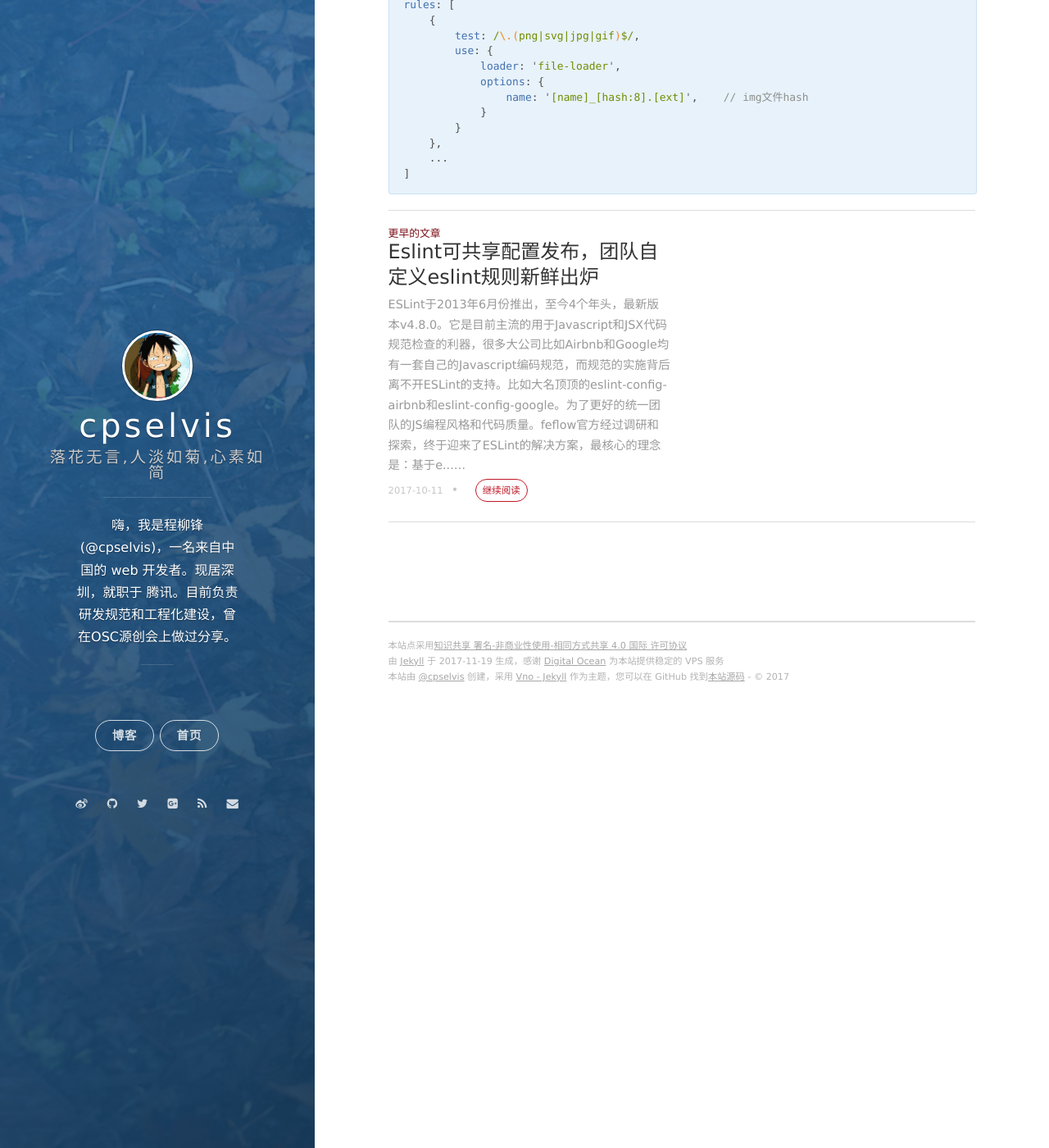
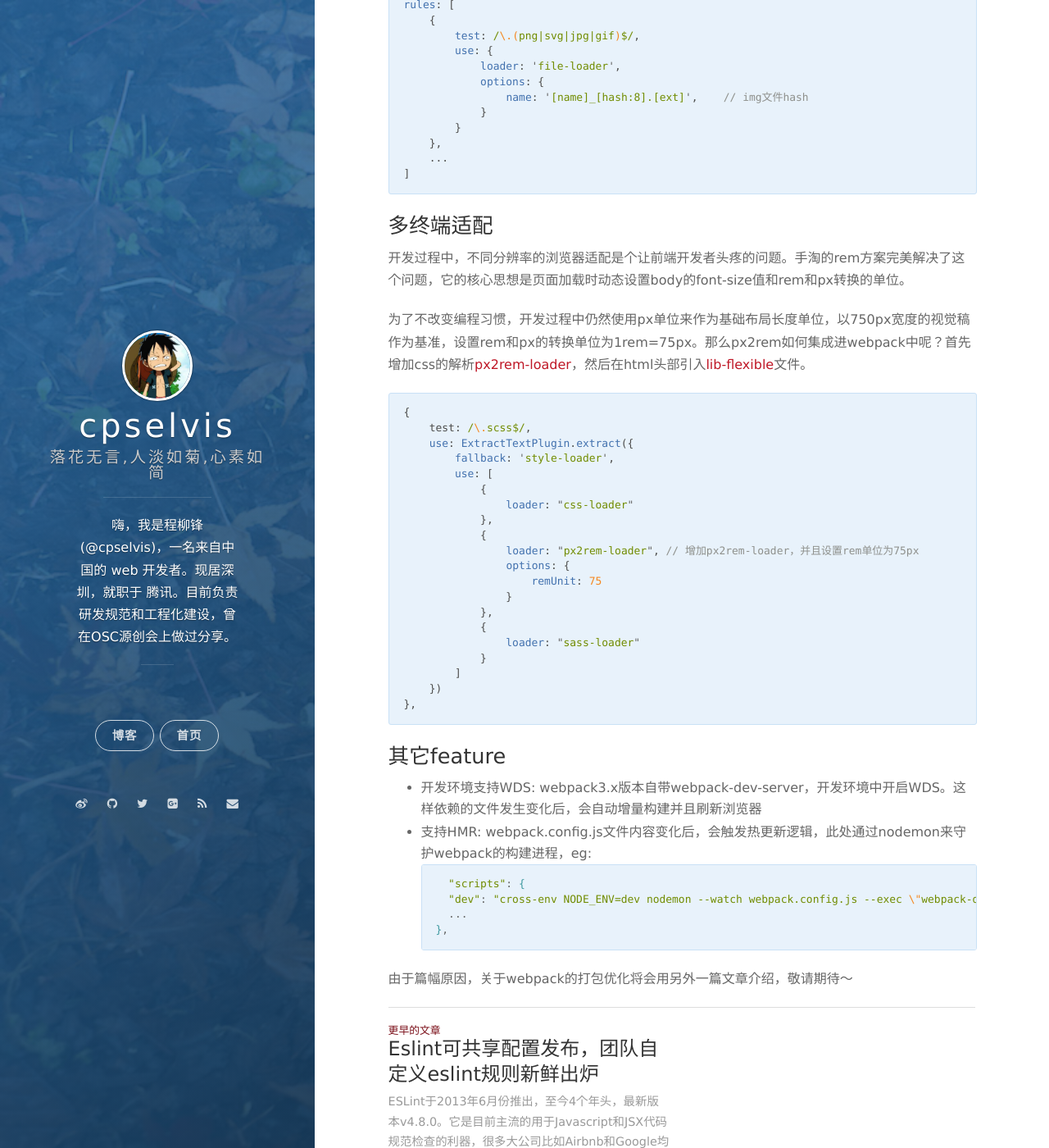
Before and after one commit to cpselvis/cpselvis.github.io, a Jekyll site: the page built from _posts/2017-11-19-Fis3迁移至Webpack实战.markdown, in a window 1280 px wide and 1400 px high, scrolled down 4432 px. Shown: the whole window at 82% size. Built offline with Jekyll 4.4.1, drawn with Linux system fonts in a browser that asks for light colours; nearby versions of some CDN libraries; our own code applies the rules of GitHub Pages for plain Markdown files; comment, search, counter and statistics services are not loaded; some of the changed text lies outside the part shown.

Commit message:
docs: 增加其它feature section

````diff
--- a/_posts/2017-11-19-Fis3迁移至Webpack实战.markdown
+++ b/_posts/2017-11-19-Fis3迁移至Webpack实战.markdown
@@ -179,3 +179,42 @@ rules: [
     ...
 ]
 ```
+
+### 多终端适配
+开发过程中，不同分辨率的浏览器适配是个让前端开发者头疼的问题。手淘的rem方案完美解决了这个问题，它的核心思想是页面加载时动态设置body的font-size值和rem和px转换的单位。
+
+为了不改变编程习惯，开发过程中仍然使用px单位来作为基础布局长度单位，以750px宽度的视觉稿作为基准，设置rem和px的转换单位为1rem=75px。那么px2rem如何集成进webpack中呢？首先增加css的解析[px2rem-loader](https://www.npmjs.com/package/px2rem-loader)，然后在html头部引入[lib-flexible](https://github.com/amfe/lib-flexible)文件。
+```javascript
+{
+    test: /\.scss$/,
+    use: ExtractTextPlugin.extract({
+        fallback: 'style-loader',
+        use: [
+            {
+                loader: "css-loader"
+            },
+            {
+                loader: "px2rem-loader", // 增加px2rem-loader，并且设置rem单位为75px
+                options: {
+                    remUnit: 75
+                }
+            },
+            {
+                loader: "sass-loader"
+            }
+        ]
+    })
+},
+```
+
+### 其它feature
+- 开发环境支持WDS: webpack3.x版本自带webpack-dev-server，开发环境中开启WDS。这样依赖的文件发生变化后，会自动增量构建并且刷新浏览器
+- 支持HMR: webpack.config.js文件内容变化后，会触发热更新逻辑，此处通过nodemon来守护webpack的构建进程，eg:
+  ``` sh
+    "scripts": {
+    "dev": "cross-env NODE_ENV=dev nodemon --watch webpack.config.js --exec \"webpack-dev-server --config webpack.config.js --env development\" --progress --colors"
+    ...
+  },
+  ```
+
+由于篇幅原因，关于webpack的打包优化将会用另外一篇文章介绍，敬请期待～
````
Also changed, not shown: other parts of _posts/2017-11-19-Fis3迁移至Webpack实战.markdown (+1 -1 lines).
